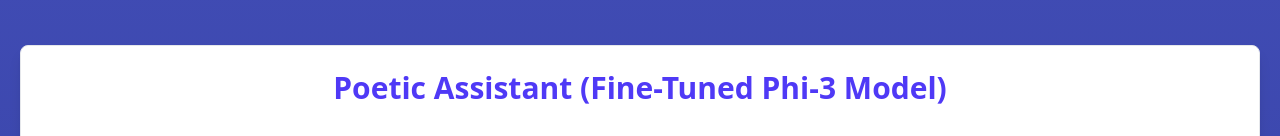
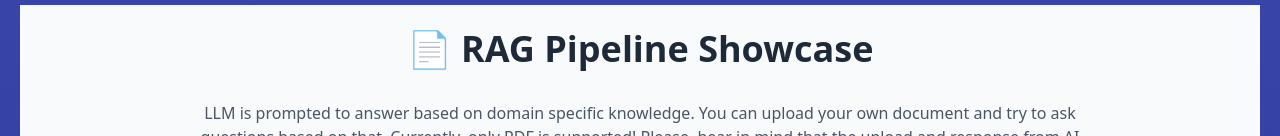
Before and after one commit to khemrajneupane/openai-aws-portfolio, a Next.js app: page / in a window 1280 px wide. Shown: the part 2664-2800 px from the top of the page. Built offline with nearby package versions, Linux system fonts and the light colour scheme; no server answers.

Commit message:
opetic assistant visibility set for logged in user only

```diff
--- a/components/home-main/HomeMain.tsx
+++ b/components/home-main/HomeMain.tsx
@@ -14,8 +14,10 @@
 import RagPipeline from "../rag-pipeline/RagPipeline";
 import HfPoem from "../hf-poem-ui/HfPoem";
 import SproutSwapCard from "@/components/app-cards/SproutSwapCard";
+import { useSession } from "next-auth/react";
 
 export default function HomeMain() {
+  const { data } = useSession();
   const { t } = useTranslation("common");
   return (
     <div className="space-y-12 p-1 flex flex-col">
@@ -125,9 +127,11 @@
           <FreeDaysCard />
         </div>
       </section>
-      <section>
-        <HfPoem />
-      </section>
+      {data && (
+        <section>
+          <HfPoem />
+        </section>
+      )}
       <section>
         <RagPipeline />
       </section>
```
